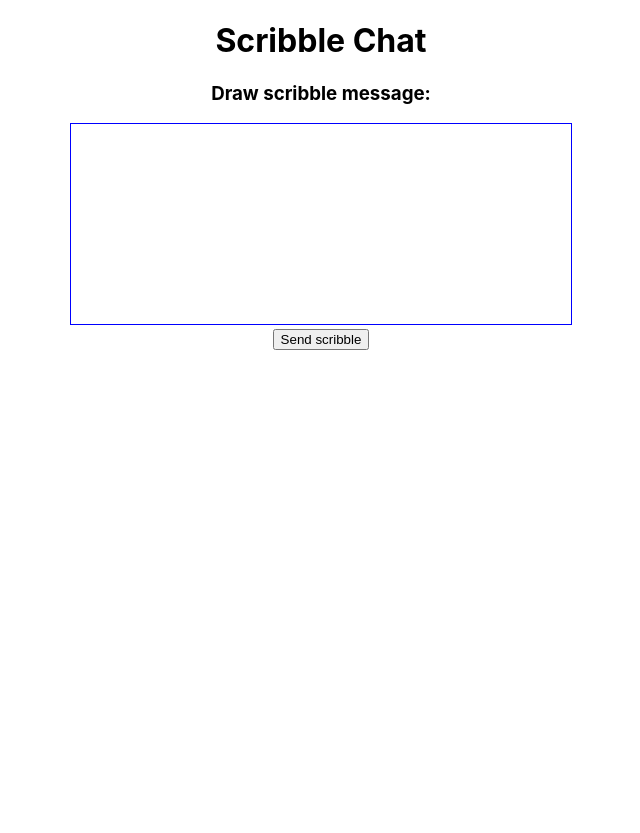
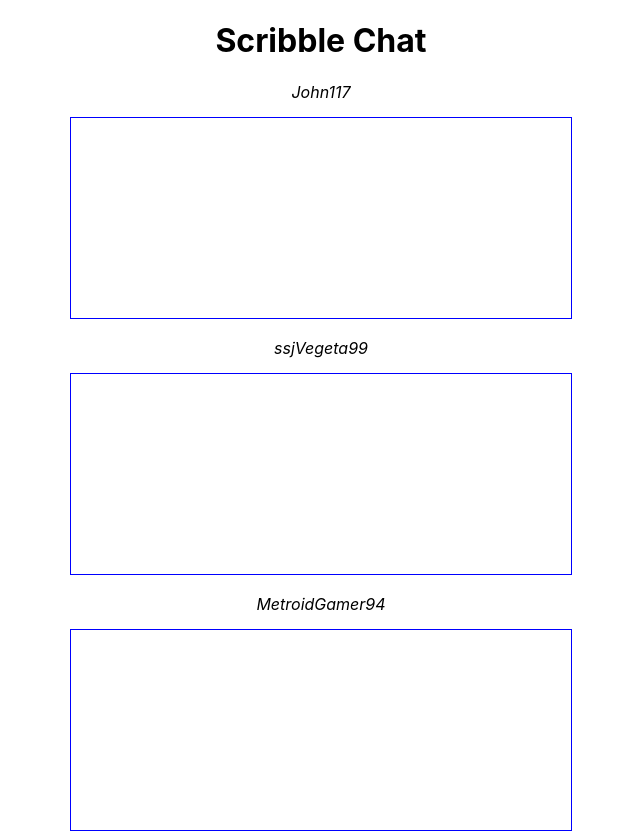
Before and after one commit to shanencross/scribble-chat, a React (Create React App) app: page / in a window 1280 px wide. Shown: the top 833 px of the page, without its empty margins (319-959 px from the left). Before the commit the page ends 800 px from the top, so only its background shows below. Built offline with nearby package versions, Linux system fonts and the light colour scheme.

Commit message:
Make messages display temporary output

```diff
--- a/src/components/ChatMessage.js
+++ b/src/components/ChatMessage.js
@@ -1,10 +1,12 @@
 import React from 'react';
 import PropTypes from 'prop-types';
+import ScribbleCanvas from './ScribbleCanvas';
 
 function ChatMessage({message={}}) {
   return (
     <React.Fragment>
-
+      <p><em>{message.user}</em></p>
+      <ScribbleCanvas width={500} height={200}/>
     </React.Fragment>
   );
 }
```
